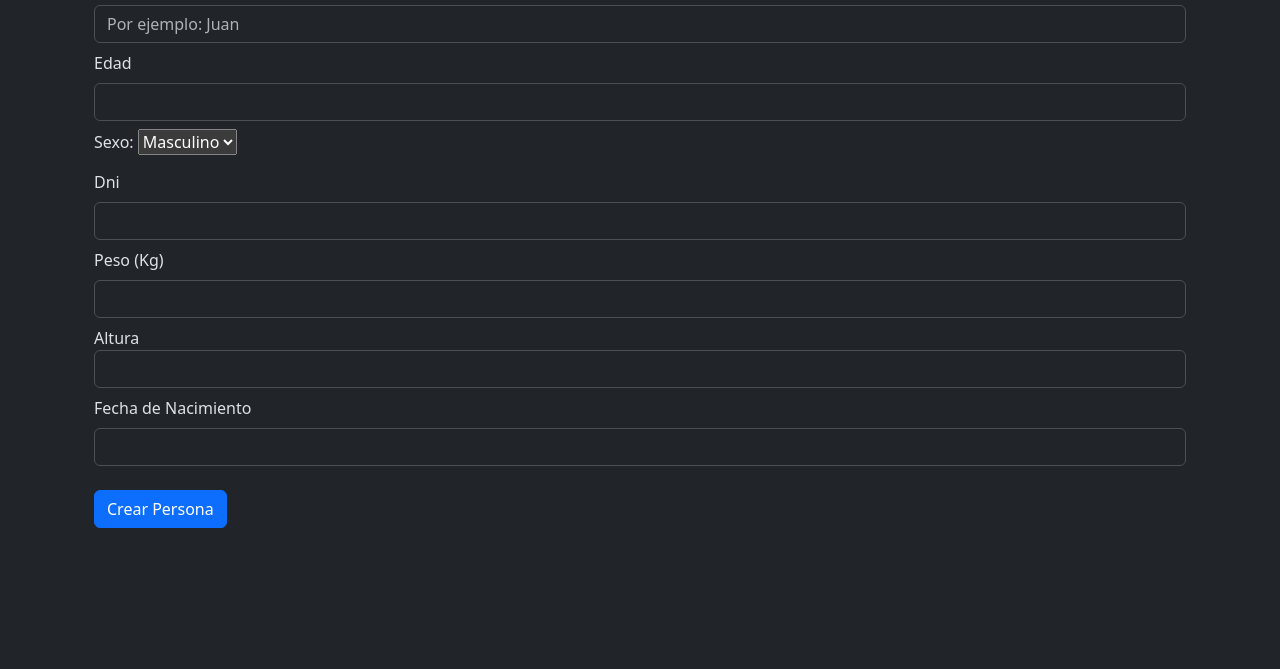
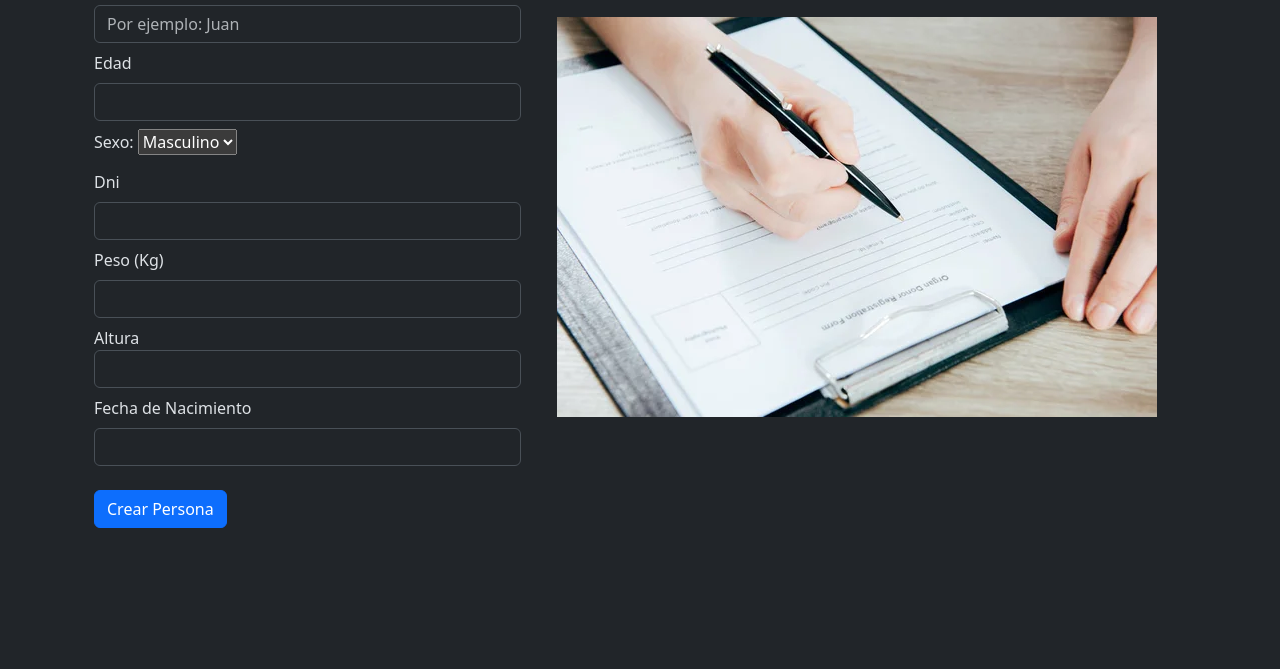
Before and after one commit to Lucaspozziok64/generaciones-JS, a plain HTML site: page index.html in a window 1280 px wide. Shown: the part 131-800 px from the top of the page. Drawn offline with nearby package versions, Linux system fonts and the light colour scheme.

Commit message:
agregamos una imagen y dividimos en 2 columnas formualrio e imagen

```diff
--- a/css/style.css
+++ b/css/style.css
@@ -4,3 +4,14 @@
     display: none;
     border-radius: 20px;
 }
+
+.img-fluid {
+    margin-top: 100px;
+    height: 400px;
+}
+
+@media (max-width: 767px) {
+    .contenedorImagen {
+        display: none;
+    }
+}
--- a/index.html
+++ b/index.html
@@ -10,7 +10,9 @@
 </head>
 <body>
     <main class="my-5">
-        <section class="container">
+        <div class="container">
+            <div class="row">
+                <div class="col-12 col-md-5">
                     <h1 class="text-center">Formulario</h1>
                 <form class="container" id="miFormulario">
                     <div class="mb-2">
@@ -45,8 +47,12 @@
                         <input type="number" id="anioNacimiento" class="form-control" required>
                     </div>
                     <button type="submit" class="btn btn-primary">Crear Persona</button>
+                </form>
                 </div>
-            </form>
+                <div class="col-lg-7 col-md-7 contenedorImagen">
+                    <img src="./img/depositphotos_266806316-stock-photo-cropped-view-donor-signing-registration.jpg" class="img-fluid" alt="Imagen de un formualrio de registro">
+                </div>
+            </div>
             <div class="my-3 mt-4 bg-light-subtle p-3" id="contenedorOpciones">
                 <p><i class="bi bi-file-person fs-4"></i>Persona:
                     <span id="nombreResultado" class="fw-bold text-info"></span>
@@ -58,7 +64,8 @@
                     </ul>
                 </div>
             </div>
-        </section>
+            </div>
+        </div>
     </main>
     <script src="./js/app.js"></script>
     <script src="https://cdn.jsdelivr.net/npm/bootstrap@5.3.6/dist/js/bootstrap.bundle.min.js" integrity="sha384-j1CDi7MgGQ12Z7Qab0qlWQ/Qqz24Gc6BM0thvEMVjHnfYGF0rmFCozFSxQBxwHKO" crossorigin="anonymous"></script>
```
Also changed, not shown: img/depositphotos_266806316-stock-photo-cropped-view-donor-signing-registration.jpg (added). Lines whose indentation alone changed are shown as unchanged.
